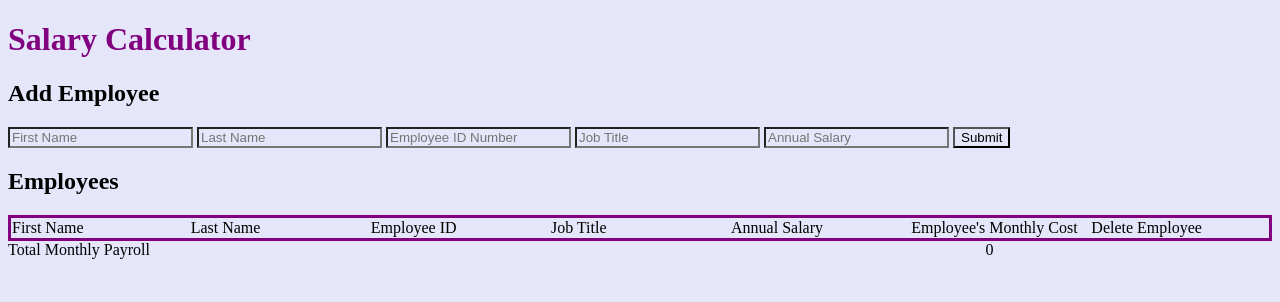
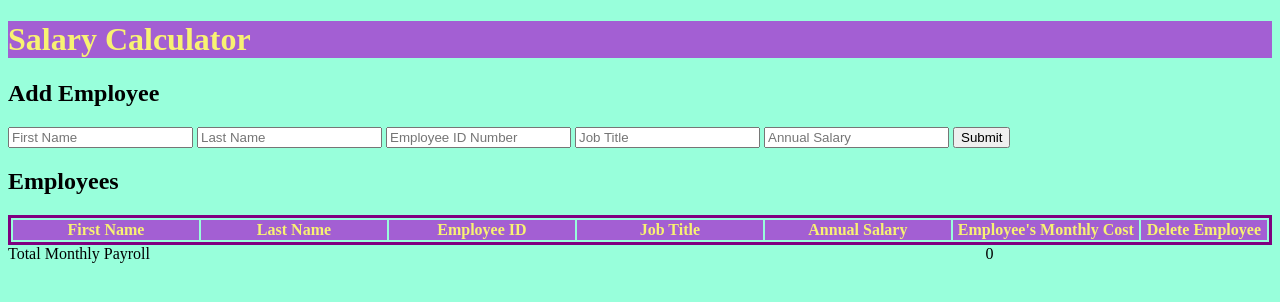
Before and after one commit to NekkidBear/JKL-weekend-salary-calculator, a website: page index.html in a window 1280 px wide. Drawn offline with Linux system fonts and the light colour scheme.

```diff
--- a/index.html
+++ b/index.html
@@ -54,13 +54,13 @@
         <table>
           <thead id="tableHeader">
             <tr>
-              <td>First Name</td>
-              <td>Last Name</td>
-              <td>Employee ID</td>
-              <td>Job Title</td>
-              <td>Annual Salary</td>
-              <td>Employee's Monthly Cost</td>
-              <td>Delete Employee</td>
+              <th>First Name</th>
+              <th>Last Name</th>
+              <th>Employee ID</th>
+              <th>Job Title</th>
+              <th>Annual Salary</th>
+              <th>Employee's Monthly Cost</th>
+              <th>Delete Employee</th>
             </tr>
           </thead>
           <tbody id="tableBody"></tbody>
--- a/script.js
+++ b/script.js
@@ -41,7 +41,7 @@
                                 <td>${jobTitle}</td>
                                 <td>${annualSalary}</td>
                                 <td>${employeeMonthlyCost}</td>
-                                <td><button onclick="deleteEmployee(event)">Delete</button></td>
+                                <td><button onclick="deleteEmployee(event)">❌</button></td>
                             </tr>`;
 
   // update total monthly cost
--- a/styles.css
+++ b/styles.css
@@ -1,35 +1,47 @@
-* {
-  background-color: lavender;
+body {
+  background-color: #98ffdb;
 }
+
 header {
-  background-color: aquamarine;
-  color: Purple;
+  background-color: #a35fd3;
+  color: #f8f272;
+}
 
-}
 table {
   table-layout: fixed;
   width: 100%;
-  border-collapse: collapse;
-  border: 3px solid purple
+  /* border-collapse: collapse; */
+  border: 3px solid purple;
+}
+
+thead {
+  background-color: #a35fd3;
+  color: #f8f272;
+  text-align: center;
+  width: auto;
+}
+
+thead th:nth-child(7){
+  width: 10%;
 }
 footer {
   display: flex;
   justify-content: space-between;
-
 }
 
-#footer-text{
+#footer-text {
   float: left;
-  flex-grow: .5;
+  flex-grow: 0.5;
 }
 
 #monthlyCost {
   float: right;
-  flex-grow: .5;
+  flex-grow: 0.5;
   text-align: center;
 }
 .over-budget {
-  color: red;
+  background-color: #ffa07a;
+  color: #d2042d;
   font-weight: bold;
   font-size: larger;
 }
```
